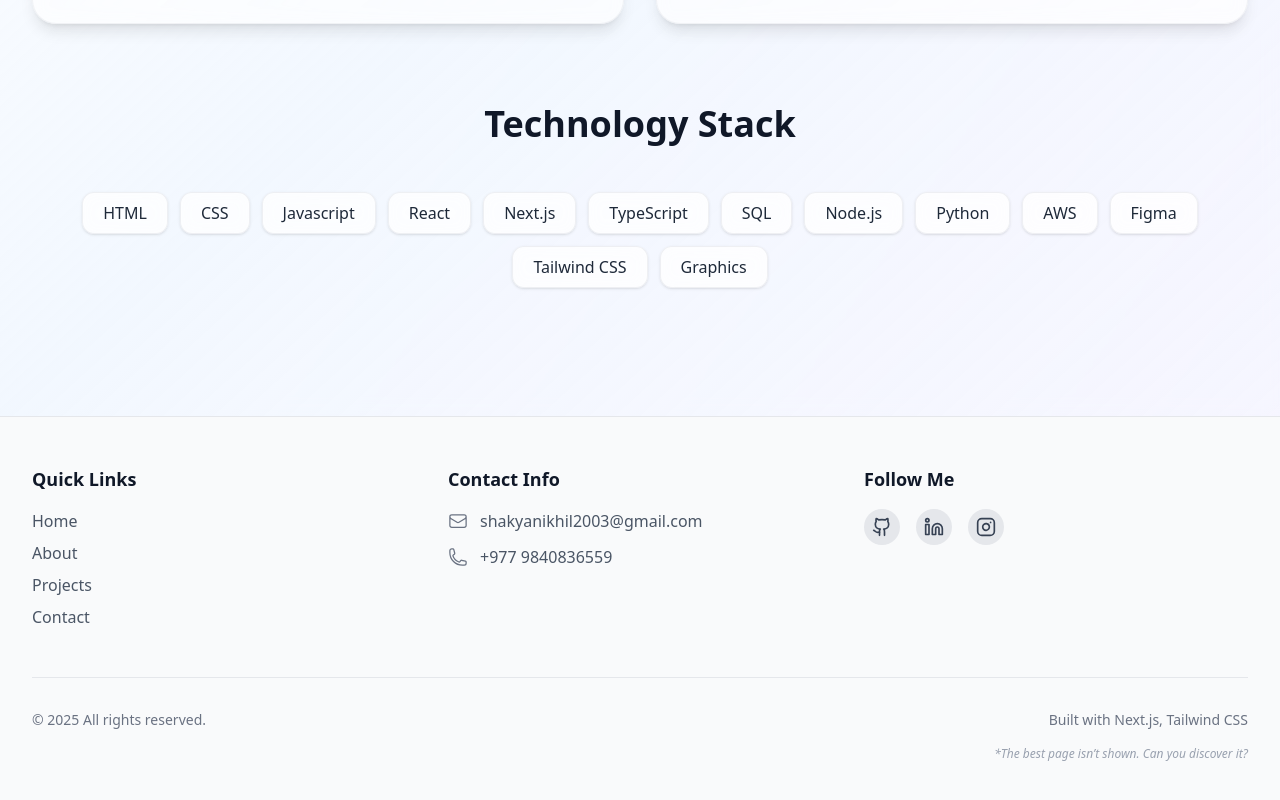
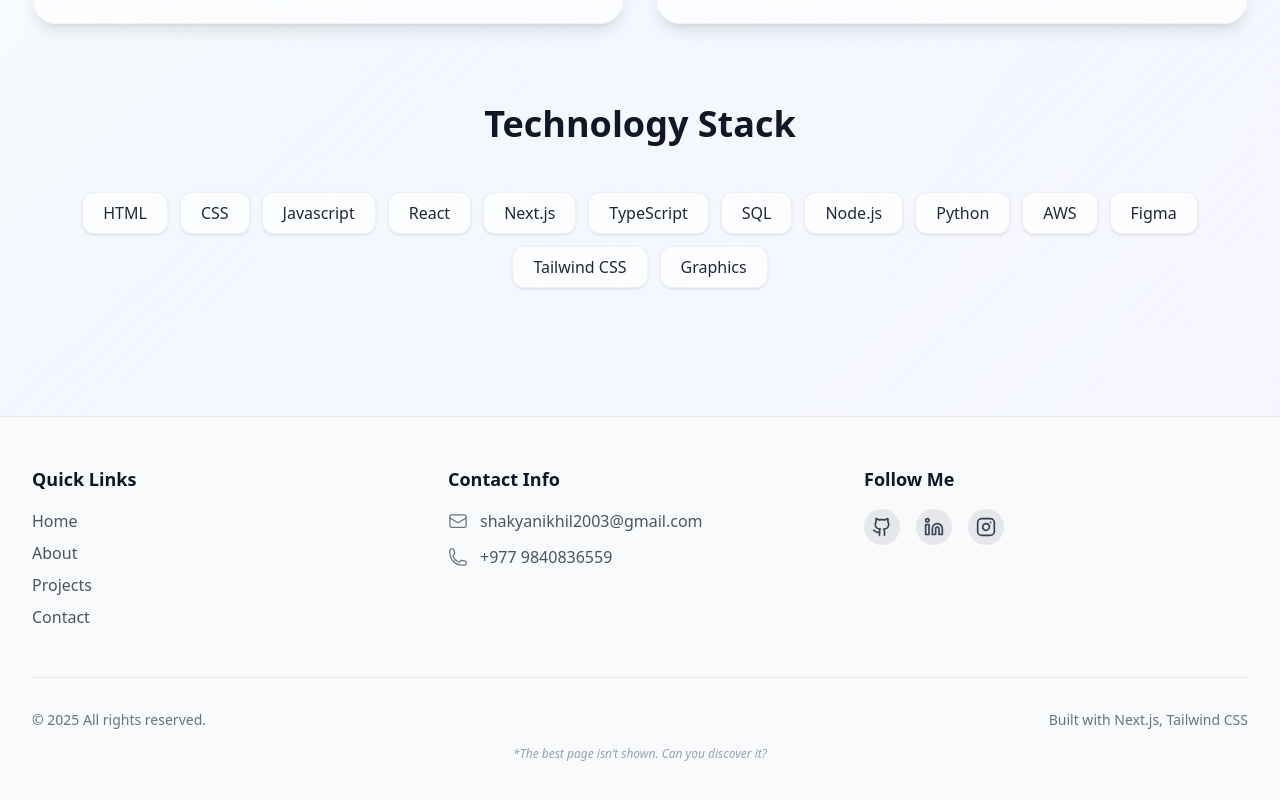
Before and after one commit to nikhilShakya7/NextJs-myWebsite, a Next.js app: page / in a window 1280 px wide. Shown: the part 1622-2422 px from the top of the page. Built offline with nearby package versions, Linux system fonts and the light colour scheme.

Commit message:
`Update Footer component layout and text alignment`

```diff
--- a/app/components/footer.tsx
+++ b/app/components/footer.tsx
@@ -124,8 +124,8 @@ export function Footer() {
             Built with Next.js, Tailwind CSS
           </p>
         </div>
-        <div className="mt-4 text-right">
-          <p className="text-gray-400 dark:text-gray-600 text-xs italic">
+        <div className="mt-4 text-right md:flex-row justify-between items-center">
+          <p className="text-gray-400 dark:text-gray-600 text-xs italic md:text-center">
             *The best page isn’t shown. Can you discover it?{" "}
           </p>
         </div>
```
